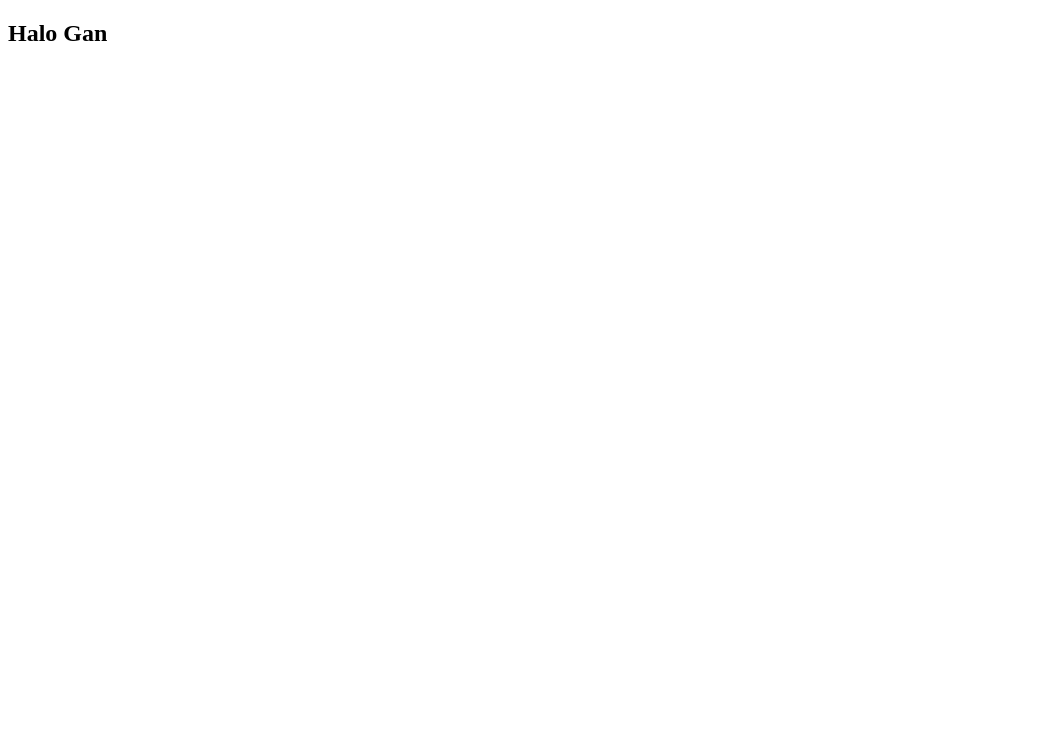
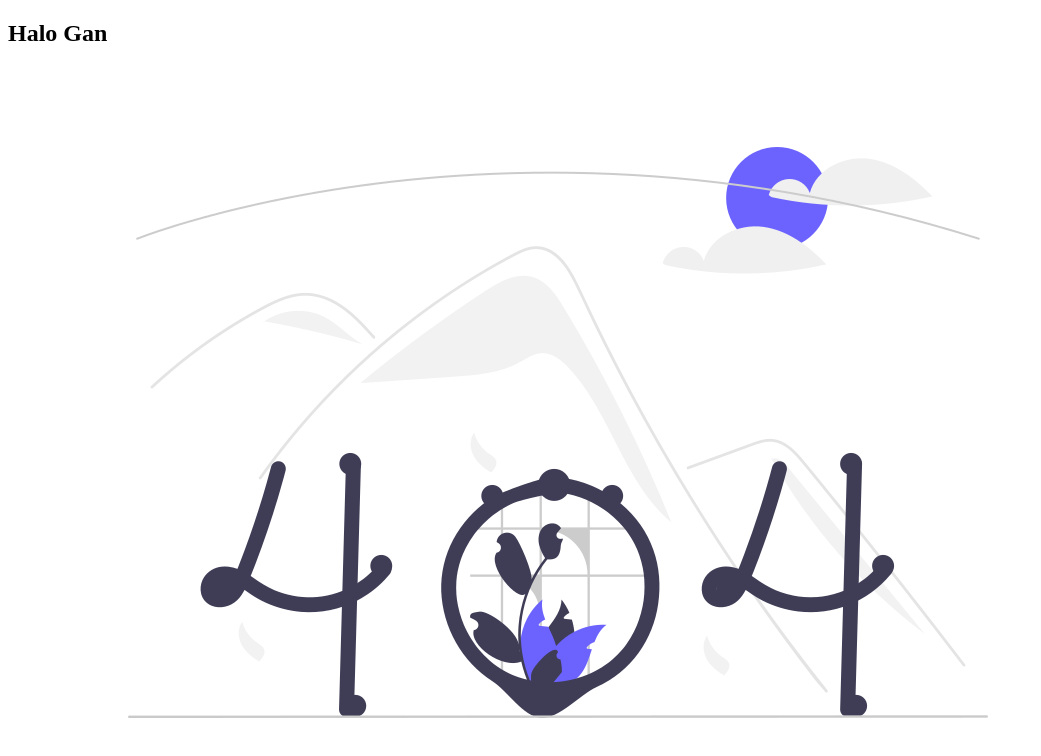
Before and after one commit to imismaindra/imismaindra.github.io, a plain HTML site: page index.html in a window 1280 px wide. Shown: the whole page, without its empty margins (0-1041 px from the left). Drawn offline with Linux system fonts and the light colour scheme.

Commit message:
Update index.html
add not found img

```diff
--- a/index.html
+++ b/index.html
@@ -8,5 +8,6 @@
   </head>
   <body>
     <h2 class="center">Halo Gan</h2>
+    <img src="undraw_Page_not_found_re_e9o6.png" alt="not found">
   </body>
 </html>
```
